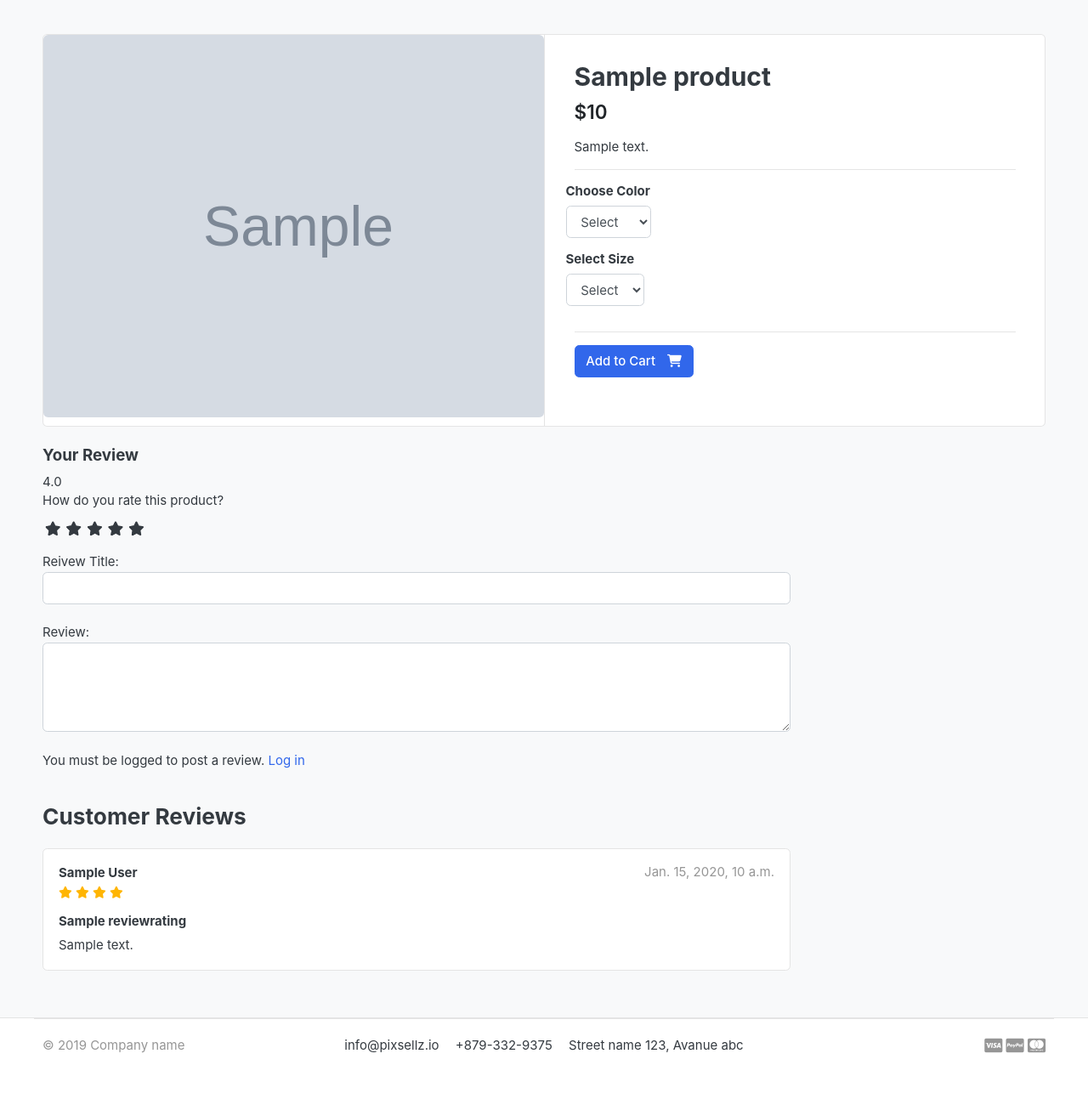
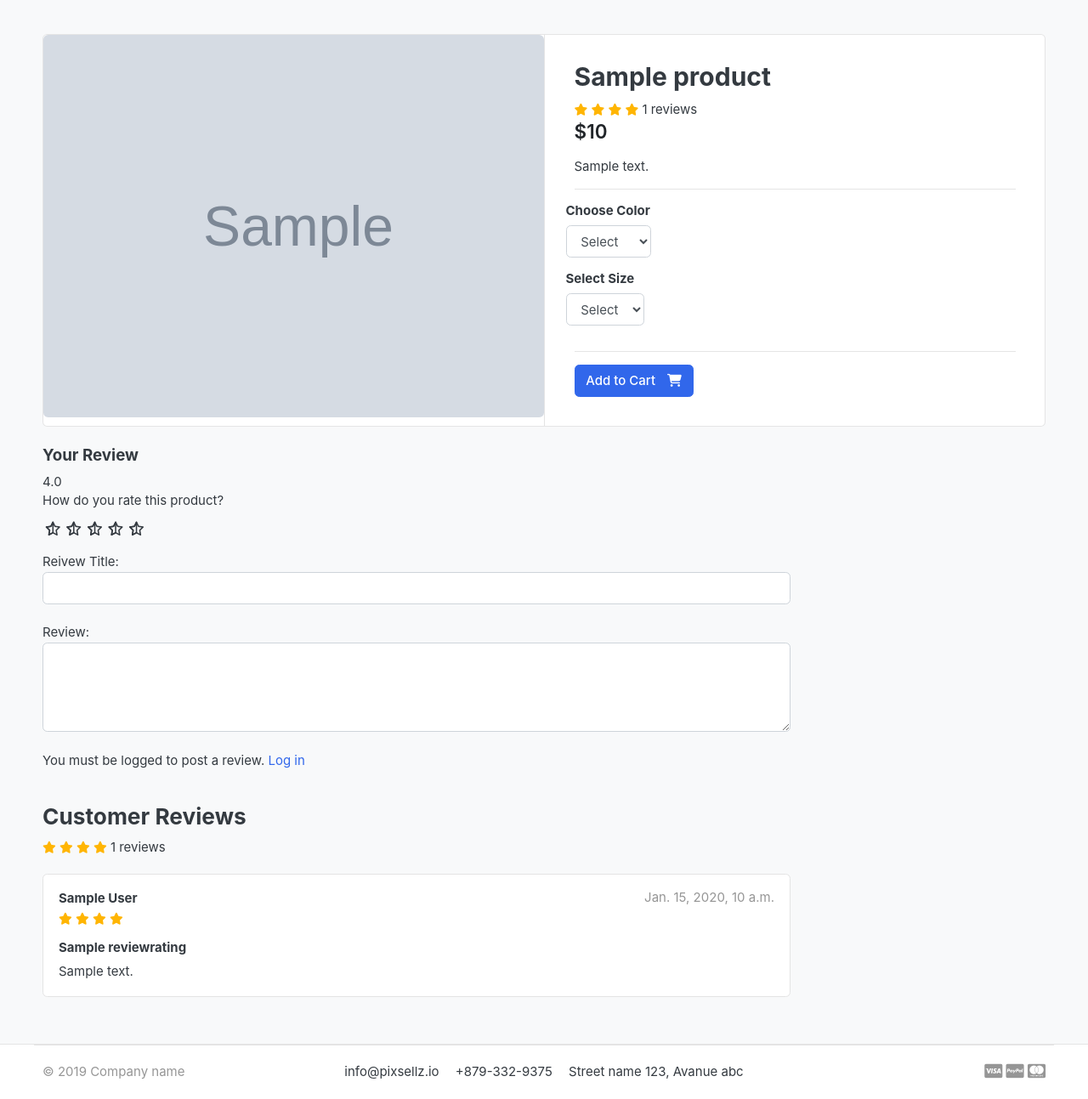
Before and after one commit to Mousow2023/my-Online-Shop, a Django app: a page that uses templates/store/product_detail.html in a window 1280 px wide. Shown: the part 118-1411 px from the top of the page at 85% size. Before the commit the page ends 1357 px from the top, so only its background shows below. Run offline with Django 5.2, Linux system fonts and the light colour scheme; tables that the repository leaves empty hold one stand-in row (values such as "Sample post"); grey boxes marked "Sample" are stand-in pictures; some libraries are stand-ins or nearby versions; some web fonts are replaced.

Commit message:
Rating Average Stars and Review Counter

```diff
--- a/moushop/static/css/custom.css
+++ b/moushop/static/css/custom.css
@@ -17,7 +17,7 @@
     display: inline-block;
     font-size: 1.1rem;
     content: "\f005";
-    font-family: FontAwesome;
+    font-family: "Font Awesome 5 Free";
     margin: 0;
     padding: 0.3rem 0.2rem;
     cursor: pointer;
--- a/store/models.py
+++ b/store/models.py
@@ -2,7 +2,7 @@ from django.db import models
 from django.urls import reverse
 from category.models import Category
 from accounts.models import Account
-from django.db.models import Avg
+from django.db.models import Avg, Count
 
 # Create your models here.
 class Product(models.Model):
@@ -30,6 +30,14 @@ class Product(models.Model):
         if reviews["average"] is not None:
             avg = float(reviews["average"])
         return avg
+
+    def countReview(self):
+        reviews = ReviewRating.objects.filter(product=self, status=True).aggregate(count=Count("id"))
+
+        count = 0
+        if reviews["count"] is not None:
+            count = int(reviews["count"])
+        return count
 
 
 class VariationManager(models.Manager):
--- a/store/views.py
+++ b/store/views.py
@@ -45,14 +45,13 @@ def product_detail(request, category_slug, product_slug):
     except Exception as e:
         raise e
 
-    ordered_product = None
     if request.user.is_authenticated:
         try:
             ordered_product = OrderProduct.objects.filter(user=request.user, product_id=single_product.id).exists()
         except OrderProduct.DoesNotExist:
-            ordered_product = False  # Set to False or None as needed
+            ordered_product = None  # Set to False or None as needed
     else:
-        ordered_product = False
+        ordered_product = None
 
     # Get the review
     reviews = ReviewRating.objects.filter(product_id=single_product.id, status=True)
--- a/templates/store/product_detail.html
+++ b/templates/store/product_detail.html
@@ -20,6 +20,16 @@
                         {% csrf_token %}
                         <article class="content-body">
                             <h2 class="title">{{ single_product.product_name }}</h2>
+                            <div class="rating-stars">
+                                <span>
+                                    <i class="fas fa-star{% if single_product.averageReview < 0.5 %}-alt{% elif single_product.averageReview >= 0.5 and single_product.averageReview < 1 %}-half-alt{% endif %}" aria-hidden="true"></i>
+                                    <i class="fas fa-star{% if single_product.averageReview < 0.5 %}-alt{% elif single_product.averageReview >= 1.5 and single_product.averageReview < 2 %}-half-alt{% endif %}" aria-hidden="true"></i>
+                                    <i class="fas fa-star{% if single_product.averageReview < 2.5 %}-alt{% elif single_product.averageReview >= 2.5 and single_product.averageReview < 3 %}-half-alt{% endif %}" aria-hidden="true"></i>
+                                    <i class="fas fa-star{% if single_product.averageReview < 3.5 %}-alt{% elif single_product.averageReview >= 3.5 and single_product.averageReview < 4 %}-half-alt{% endif %}" aria-hidden="true"></i>
+                                    <i class="fas fa-star{% if single_product.averageReview < 4.5 %}-alt{% elif single_product.averageReview >= 4.5 and single_product.averageReview < 5 %}-half-alt{% endif %}" aria-hidden="true"></i>
+                                </span>
+                                <span>{{ single_product.countReview }} reviews</span>
+                            </div>
                             <div class="mb-3">
                                 <var class="price h4">${{ single_product.price }}</var>
                             </div>
@@ -108,6 +118,16 @@
 
                 <header class="section-heading">
                     <h3>Customer Reviews </h3>
+                    <div class="rating-stars">
+                        <span>
+                            <i class="fas fa-star{% if single_product.averageReview < 0.5 %}-alt{% elif single_product.averageReview >= 0.5 and single_product.averageReview < 1 %}-half-alt{% endif %}" aria-hidden="true"></i>
+                            <i class="fas fa-star{% if single_product.averageReview < 0.5 %}-alt{% elif single_product.averageReview >= 1.5 and single_product.averageReview < 2 %}-half-alt{% endif %}" aria-hidden="true"></i>
+                            <i class="fas fa-star{% if single_product.averageReview < 2.5 %}-alt{% elif single_product.averageReview >= 2.5 and single_product.averageReview < 3 %}-half-alt{% endif %}" aria-hidden="true"></i>
+                            <i class="fas fa-star{% if single_product.averageReview < 3.5 %}-alt{% elif single_product.averageReview >= 3.5 and single_product.averageReview < 4 %}-half-alt{% endif %}" aria-hidden="true"></i>
+                            <i class="fas fa-star{% if single_product.averageReview < 4.5 %}-alt{% elif single_product.averageReview >= 4.5 and single_product.averageReview < 5 %}-half-alt{% endif %}" aria-hidden="true"></i>
+                        </span>
+                        <span>{{ single_product.countReview }} reviews</span>
+                    </div>
                 </header>
 
                 {% for review in reviews %}
@@ -118,11 +138,11 @@
                                 <h6 class="mb-1">{{ review.user.full_name }}</h6>
                                 <div class="rating-stars">
                                     <span>
-                                        <i class="fas fa-star{% if review.rating == 0.5 %}-half{% elif review.rating < 1 %}-alt{% endif %}" aria-hidden="true"></i>
-                                        <i class="fas fa-star{% if review.rating == 1.5 %}-half{% elif review.rating < 2 %}-alt{% endif %}" aria-hidden="true"></i>
-                                        <i class="fas fa-star{% if review.rating == 2.5 %}-half{% elif review.rating < 3 %}-alt{% endif %}" aria-hidden="true"></i>
-                                        <i class="fas fa-star{% if review.rating == 3.5 %}-half{% elif review.rating < 4 %}-alt{% endif %}" aria-hidden="true"></i>
-                                        <i class="fas fa-star{% if review.rating == 4.5 %}-half{% elif review.rating < 5 %}-alt{% endif %}" aria-hidden="true"></i>
+                                        <i class="fas fa-star{% if review.rating == 0.5 %}-half-alt{% elif review.rating < 1 %}-alt{% endif %}" aria-hidden="true"></i>
+                                        <i class="fas fa-star{% if review.rating == 1.5 %}-half-alt{% elif review.rating < 2 %}-alt{% endif %}" aria-hidden="true"></i>
+                                        <i class="fas fa-star{% if review.rating == 2.5 %}-half-alt{% elif review.rating < 3 %}-alt{% endif %}" aria-hidden="true"></i>
+                                        <i class="fas fa-star{% if review.rating == 3.5 %}-half-alt{% elif review.rating < 4 %}-alt{% endif %}" aria-hidden="true"></i>
+                                        <i class="fas fa-star{% if review.rating == 4.5 %}-half-alt{% elif review.rating < 5 %}-alt{% endif %}" aria-hidden="true"></i>
                                     </span>
                                 </div>
                             </div>
```
